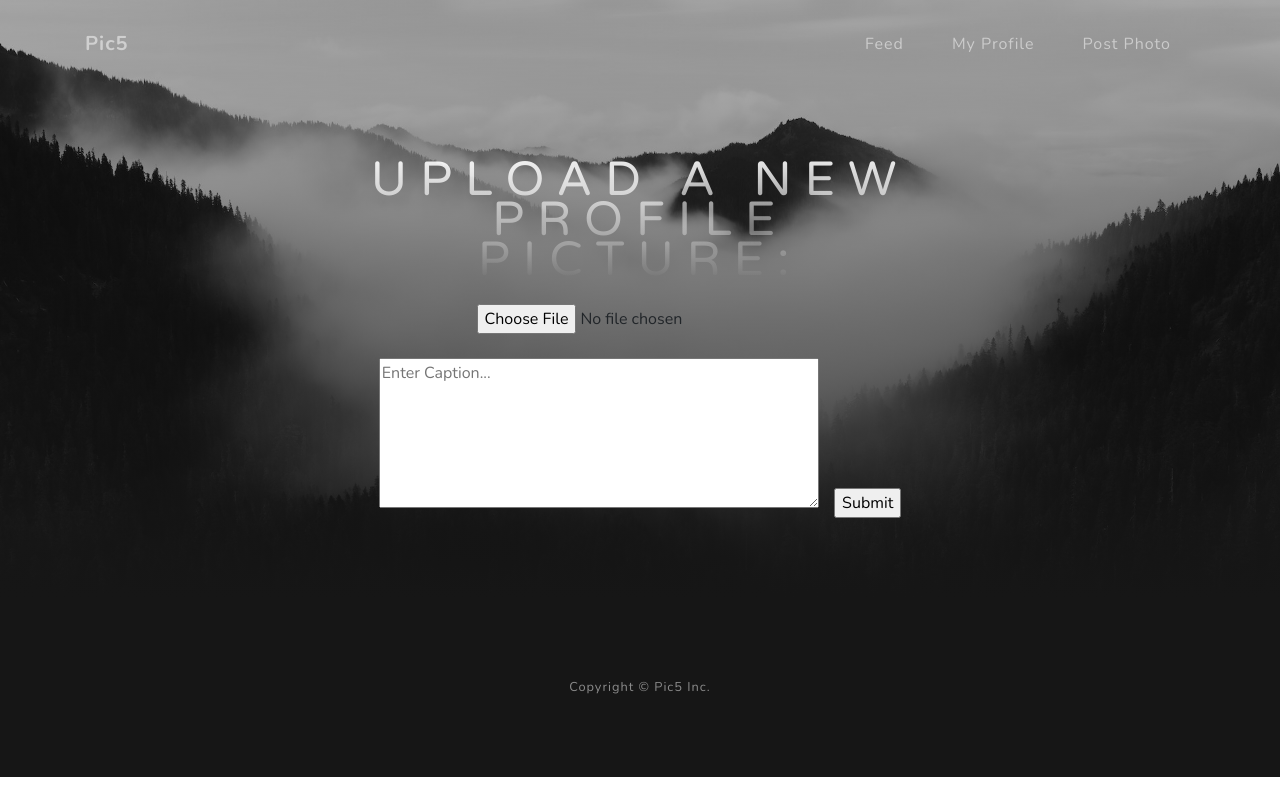
After one commit to ngidaro/SOEN341, a Node server app: page /Post_Profile_Pic/2 in a window 1280 px wide. The commit adds this page. Run offline with Node 20, Linux system fonts and the light colour scheme; some libraries are stand-ins or nearby versions.

Commit message:
feat(Issue #72): Added Front-End for Profile Picture Functionality
- Added an img element in both the private and public views of the profile pages.
- By default, each profile picture will have a generic picture.
- Added a new ejs file "Post_Profile_Pic.ejs" to upload profile pictures.
- Modified the app.js file to render the new ejs file.

```diff
--- a/app.js
+++ b/app.js
@@ -93,6 +93,9 @@ app.get('/Create_Account_Page',function(req,res){
 
 app.get('/Post_Photo_Page/:id',function(req,res){
     res.render('Post_Photo_Page',{id:req.params.id});
+});
+app.get('/Post_Profile_Pic/:id',function(req,res){
+    res.render('Post_Profile_Pic',{id:req.params.id});
 });
 
 //NOTE: 'User',Comment,etc is defined when we bring in the models
--- a/front_end/css/grayscale.css
+++ b/front_end/css/grayscale.css
@@ -338,3 +338,9 @@ height: 25%;
 width: 25%;
 margin-bottom: 50px;
 }
+
+#profilePic {
+  height: 200px;
+  width: 200px;
+  margin: 30px;
+}
--- a/views/Follow_Page.ejs
+++ b/views/Follow_Page.ejs
@@ -74,6 +74,7 @@
     <header class="masthead">
       <div class="container d-flex h-100 align-items-center">
         <div class="mx-auto text-center">
+          <img src="/uploads/undefined_profile.png" alt="profile pic" id="profilePic">
           <h2 class="mx-auto my-0 text-uppercase"><%=username%></h2>
           <div class="row">
             <!-- todo : populate table with data from backend-->
--- /dev/null
+++ b/views/Post_Profile_Pic.ejs
@@ -0,0 +1,111 @@
+<!DOCTYPE html>
+<html lang="en">
+  <head>
+    <meta charset="utf-8" />
+    <meta
+      name="viewport"
+      content="width=device-width, initial-scale=1, shrink-to-fit=no"
+    />
+    <meta name="description" content="" />
+    <meta name="author" content="" />
+
+    <title>Change your Profile Picture - Pic5</title>
+
+    <!-- Bootstrap core CSS -->
+    <link href="/vendor/bootstrap/css/bootstrap.min.css" rel="stylesheet" />
+
+    <!-- Custom fonts for this template -->
+    <link href="/vendor/fontawesome-free/css/all.min.css" rel="stylesheet" />
+    <link
+      href="https://fonts.googleapis.com/css?family=Varela+Round"
+      rel="stylesheet"
+    />
+    <link
+      href="https://fonts.googleapis.com/css?family=Nunito:200,200i,300,300i,400,400i,600,600i,700,700i,800,800i,900,900i"
+      rel="stylesheet"
+    />
+
+    <!-- Custom styles for this template -->
+    <link href="/css/grayscale.css" rel="stylesheet" />
+  </head>
+
+  <body id="page-top">
+    <!-- Navigation -->
+    <nav class="navbar navbar-expand-lg navbar-light fixed-top" id="mainNav">
+      <div class="container">
+        <a class="navbar-brand js-scroll-trigger" href="#page-top">Pic5</a>
+        <button
+          class="navbar-toggler navbar-toggler-right"
+          type="button"
+          data-toggle="collapse"
+          data-target="#navbarResponsive"
+          aria-controls="navbarResponsive"
+          aria-expanded="false"
+          aria-label="Toggle navigation"
+        >
+          Menu
+          <i class="fas fa-bars"></i>
+        </button>
+        <div class="collapse navbar-collapse" id="navbarResponsive">
+          <ul class="navbar-nav ml-auto">
+            <li class="nav-item">
+              <a class="nav-link js-scroll-trigger" href="/news_feed"
+                >Feed</a
+              >
+            </li>
+            <li class="nav-item">
+              <a class="nav-link js-scroll-trigger" href="/Profile_Page/<%=id%>"
+                >My Profile</a
+              >
+            </li>
+            <li class="nav-item">
+              <a class="nav-link js-scroll-trigger" href="#page-top"
+                >Post Photo</a
+              >
+            </li>
+          </ul>
+        </div>
+      </div>
+    </nav>
+
+    <!-- Header -->
+
+    <header class="masthead">
+      <div class="container d-flex h-100 align-items-center">
+        <div class="mx-auto text-center">
+            <form action="/upload/<%=id%>" method="POST" enctype="multipart/form-data">
+                <h2 class="mx-auto my-0 text-uppercase">
+                    Upload a New Profile Picture:
+                </h2><br>
+                <input
+                    type="file"
+                    id="file"
+                    name="file"
+                    accept="image/png, image/jpeg"
+                /><Br>
+                  <Br>
+                <textarea name="caption" rows="6" cols="45" placeholder="Enter Caption..."></textarea>&nbsp;&nbsp;
+                <input type = "submit"></input>
+            </form>
+        </div>
+      </div>
+    </header>
+
+    <!-- Footer -->
+    <footer class="bg-black small text-center text-white-50">
+      <div class="container">
+        Copyright &copy; Pic5 Inc.
+      </div>
+    </footer>
+
+    <!-- Bootstrap core JavaScript -->
+    <script src="/vendor/jquery/jquery.min.js"></script>
+    <script src="/vendor/bootstrap/js/bootstrap.bundle.min.js"></script>
+
+    <!-- Plugin JavaScript -->
+    <script src="/vendor/jquery-easing/jquery.easing.min.js"></script>
+
+    <!-- Custom scripts for this template -->
+    <script src="/js/grayscale.min.js"></script>
+  </body>
+</html>
```
Also changed, not shown: views/Profile_Page.ejs (+4 -3 lines), 1 other file.
